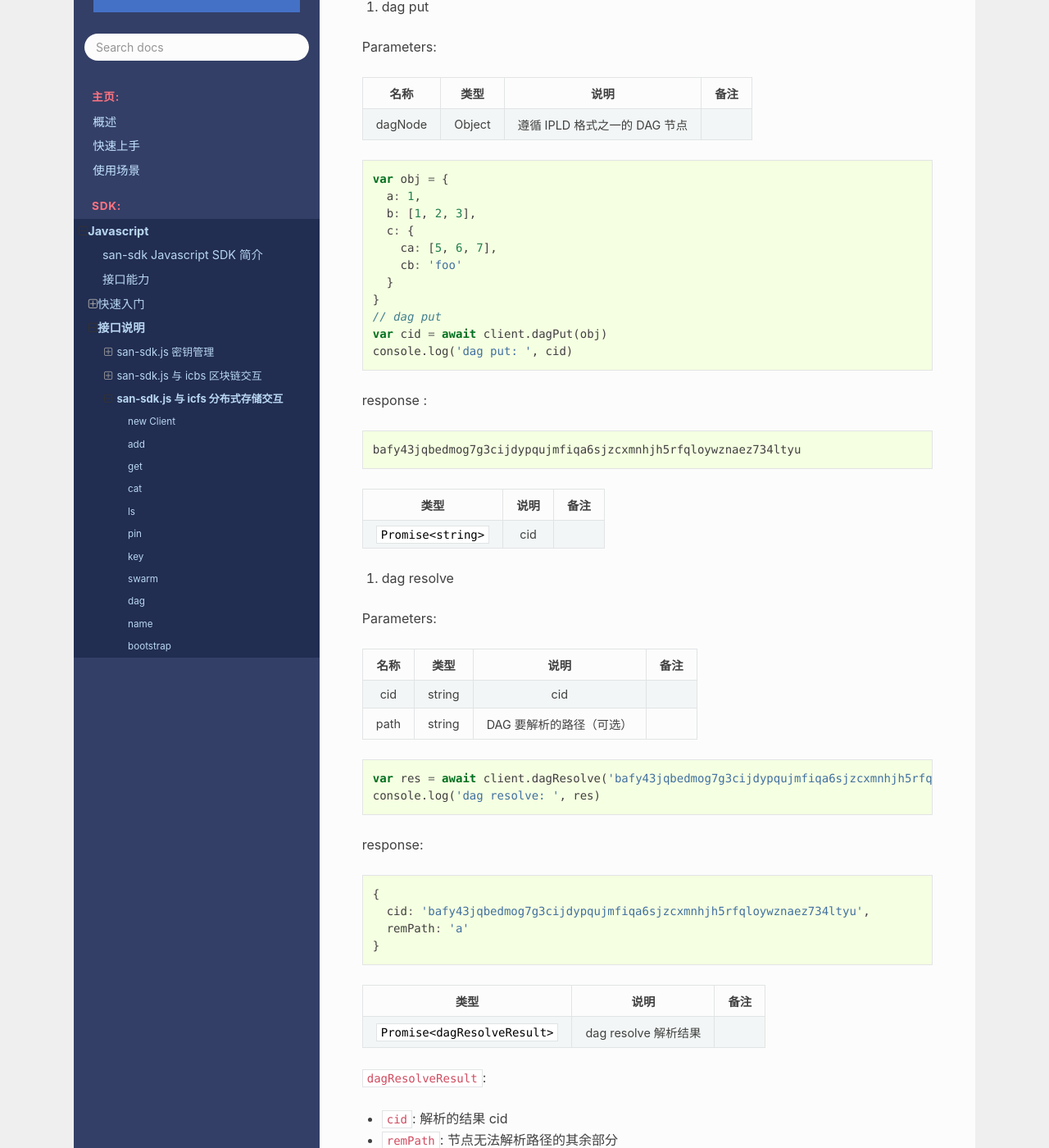
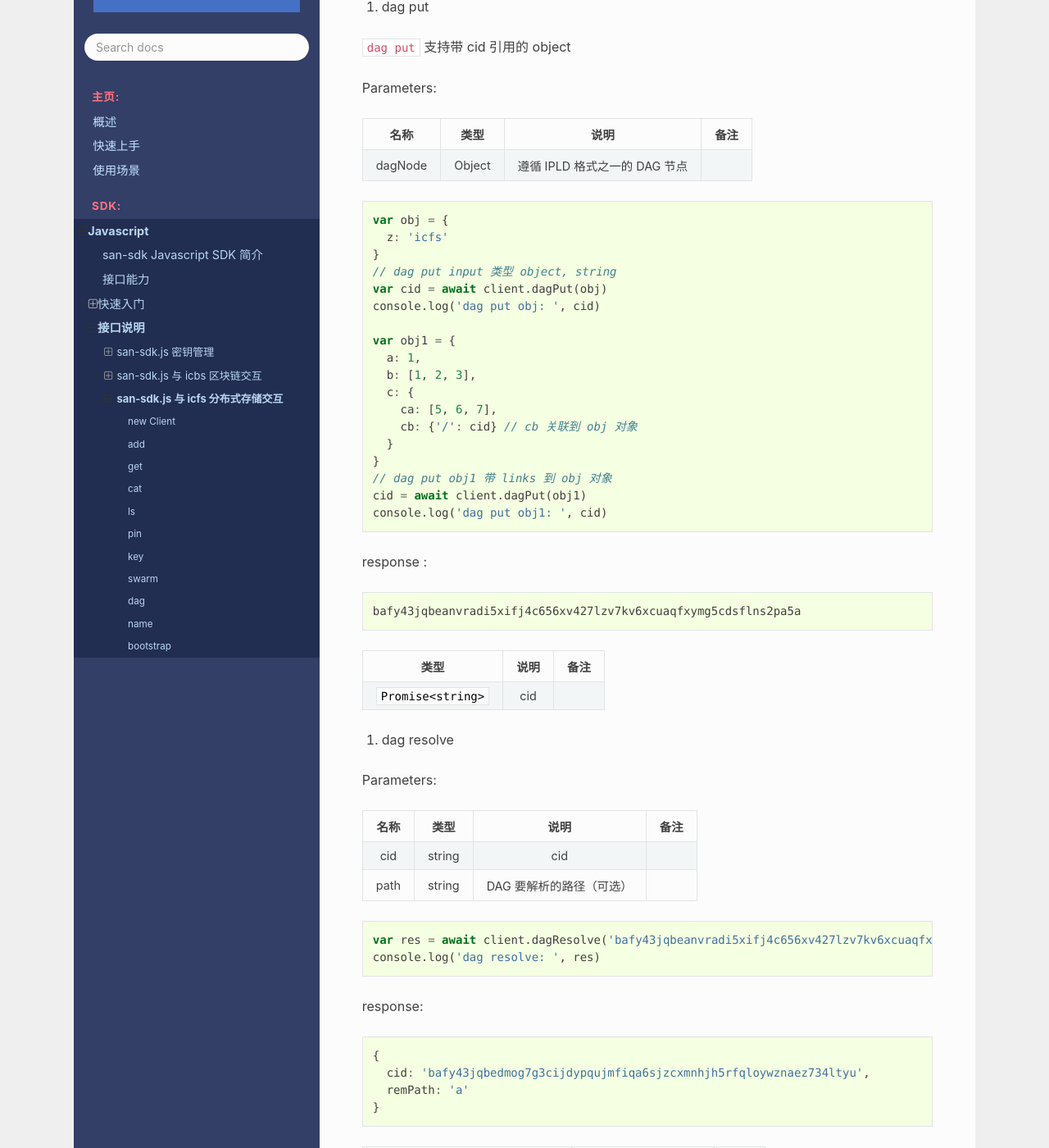
Before and after one commit to Baasze/san-sdk, a Sphinx documentation site: the page built from docs/source/doc-md/sdk/javascript/icfs.md, in a window 1280 px wide and 1400 px high, scrolled down 8389 px. Shown: the whole window at 82% size. Built offline with Sphinx 7.4.7 and the Read the Docs theme 2.0.0, drawn with Linux system fonts in a browser that asks for light colours; some of the changed text lies outside the part shown.

Commit message:
add dag put links test, update icfs.md

````diff
--- a/docs/source/doc-md/sdk/javascript/icfs.md
+++ b/docs/source/doc-md/sdk/javascript/icfs.md
@@ -378,6 +378,8 @@ swarmPeersResult.addrs | `Array<string>` | peer 地址|
 
 1. dag put
 
+`dag put` 支持带 cid 引用的 object
+
 Parameters:
 
 名称 | 类型 | 说明 | 备注
@@ -386,22 +388,29 @@ dagNode| Object | 遵循 IPLD 格式之一的 DAG 节点
 
 ```js
 var obj = {
+  z: 'icfs'
+}
+// dag put input 类型 object, string
+var cid = await client.dagPut(obj)
+console.log('dag put obj: ', cid)
+
+var obj1 = {
   a: 1,
   b: [1, 2, 3],
   c: {
     ca: [5, 6, 7],
-    cb: 'foo'
+    cb: {'/': cid} // cb 关联到 obj 对象
   }
 }
-// dag put
-var cid = await client.dagPut(obj)
-console.log('dag put: ', cid)
+// dag put obj1 带 links 到 obj 对象
+cid = await client.dagPut(obj1)
+console.log('dag put obj1: ', cid)
 ```
 
 response :
 
 ```
-bafy43jqbedmog7g3cijdypqujmfiqa6sjzcxmnhjh5rfqloywznaez734ltyu
+bafy43jqbeanvradi5xifj4c656xv427lzv7kv6xcuaqfxymg5cdsflns2pa5a
 ```
 
 类型 | 说明 | 备注
@@ -418,7 +427,7 @@ cid | string | cid
 path | string | DAG 要解析的路径（可选）
 
 ```js
-var res = await client.dagResolve('bafy43jqbedmog7g3cijdypqujmfiqa6sjzcxmnhjh5rfqloywznaez734ltyu', 'a')
+var res = await client.dagResolve('bafy43jqbeanvradi5xifj4c656xv427lzv7kv6xcuaqfxymg5cdsflns2pa5a', 'a')
 console.log('dag resolve: ', res)
 ```
 
@@ -449,14 +458,23 @@ cid | string | cid
 path | string | DAG 要解析的路径（可选）
 
 ```js
-var res = await client.dagGet('bafy43jqbedmog7g3cijdypqujmfiqa6sjzcxmnhjh5rfqloywznaez734ltyu', 'c/ca')
-console.log('dag get: ', res)
+var cid = 'bafy43jqbeanvradi5xifj4c656xv427lzv7kv6xcuaqfxymg5cdsflns2pa5a' // obj1 cid
+var res = await client.dagGet('bafy43jqbeanvradi5xifj4c656xv427lzv7kv6xcuaqfxymg5cdsflns2pa5a', 'c/ca')
+console.log('dag get "obj1.c.ca": ', res)
+
+// dag get obj1 的 links cid 也就是 obj
+res = await client.dagGet(cid, 'c/cb')
+console.log('dag get "obj": ', res)
+
 ```
 
 respose:
 
-```js
-{ value: [ 5, 6, 7 ], remainderPath: '' }
+```json
+dag get obj1.c.ca: { "value": [ 5, 6, 7 ], "remainderPath": "" }
+
+dag get obj.z: { "value": { "z": "icfs" }, "remainderPath": "" }
+
 ```
 
 类型 | 说明 | 备注
````
Also changed, not shown: other parts of docs/source/doc-md/sdk/javascript/icfs.md (+1 -1 lines), 5 other files.
